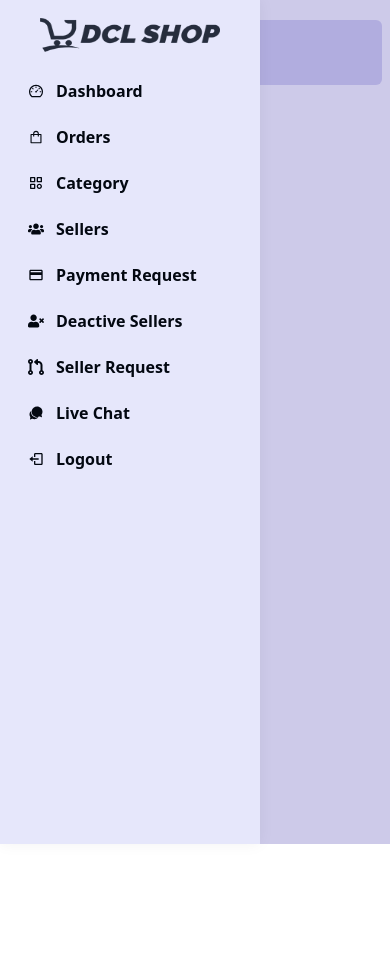
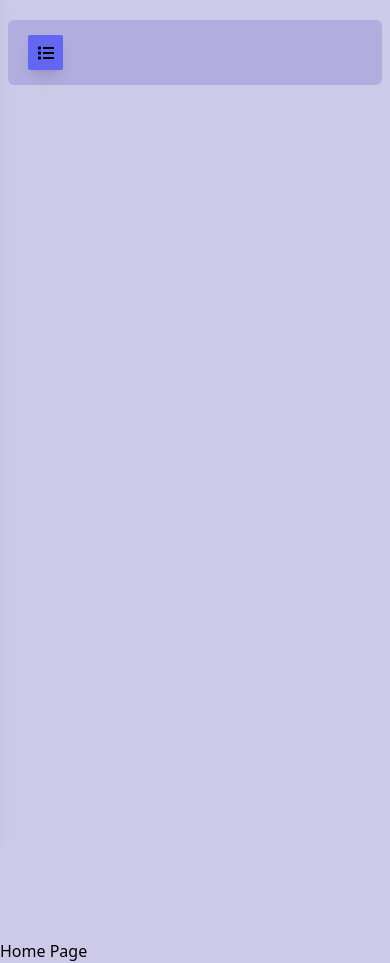
Before and after one commit to charleslinzon/dclshop, a React (Create React App) app in the folder dashboard/: page / in a window 390 px wide. Before the commit the page ends 844 px from the top, so only its background shows below. Built offline with nearby package versions, Linux system fonts and the light colour scheme.

Commit message:
Manage Project Header Design - Part 2

```diff
--- a/dashboard/src/layout/Header.jsx
+++ b/dashboard/src/layout/Header.jsx
@@ -4,8 +4,8 @@
 const Header = ({showSidebar, setShowSidebar}) => {
     return (
         <div className='fixed top-0 left-0 w-full py-5 px-2 lg:px-7 z-40'>
-            <div className='ml-0 lg:ml-[260px] rounded-md h-[65px] flex justify-between items-start bg-[#b1addf] px-5 transition-all'>
-                <div onClick={() => setShowSidebar } className='w-[35px] flex lg:hidden' >
+            <div className='ml-0 lg:ml-[260px] rounded-md h-[65px] flex justify-between items-center bg-[#b1addf] px-5 transition-all'>
+                <div onClick={() => setShowSidebar(true) } className='w-[35px] flex lg:hidden h-[35px] rounded-sm bg-indigo-500 shadow-lg hover:shadow-indigo-500/50 justify-center items-center cursor-pointer' >
                     <span><FaList /></span>
                 </div>
             </div>
--- a/dashboard/src/layout/Sidebar.jsx
+++ b/dashboard/src/layout/Sidebar.jsx
@@ -3,7 +3,7 @@
 import { getNav } from '../navigation';
 import { BiLogOut } from "react-icons/bi";
 
-const Sidebar = () => {
+const Sidebar = ({showSidebar, setShowSidebar}) => {
 
     const {pathname} = useLocation()
 
@@ -18,9 +18,11 @@
 
     return (
     <div>
-        <div></div>
+        <div onClick={()=> setShowSidebar(false)} className={`flex duration-200 ${!showSidebar ? 'invisible' : 'visible'} w-screen h-screen bg-[#8cbce780] top-0 left-0 z-10`}>
 
-        <div className={'w-[260px] fixed bg-[#e6e7fb] z-50 top-0 h-screen shadow-[0_0_15px_0_rgb(34_41_47_/_5%)] transition-all'}>
+        </div>
+
+        <div className={`w-[260px] fixed bg-[#e6e7fb] z-50 top-0 h-screen shadow-[0_0_15px_0_rgb(34_41_47_/_5%)] transition-all ${showSidebar ? 'left-0' : '-left-[260px] lg:left-0'}`}>
             <div className='h-[70px] flex justify-center items-center'>
                 <Link to='/' className='w-[180px] h-[50px]'>
                     <img className='w-full h-full' src="http://localhost:3000/images/logo.png" alt="" />
```
